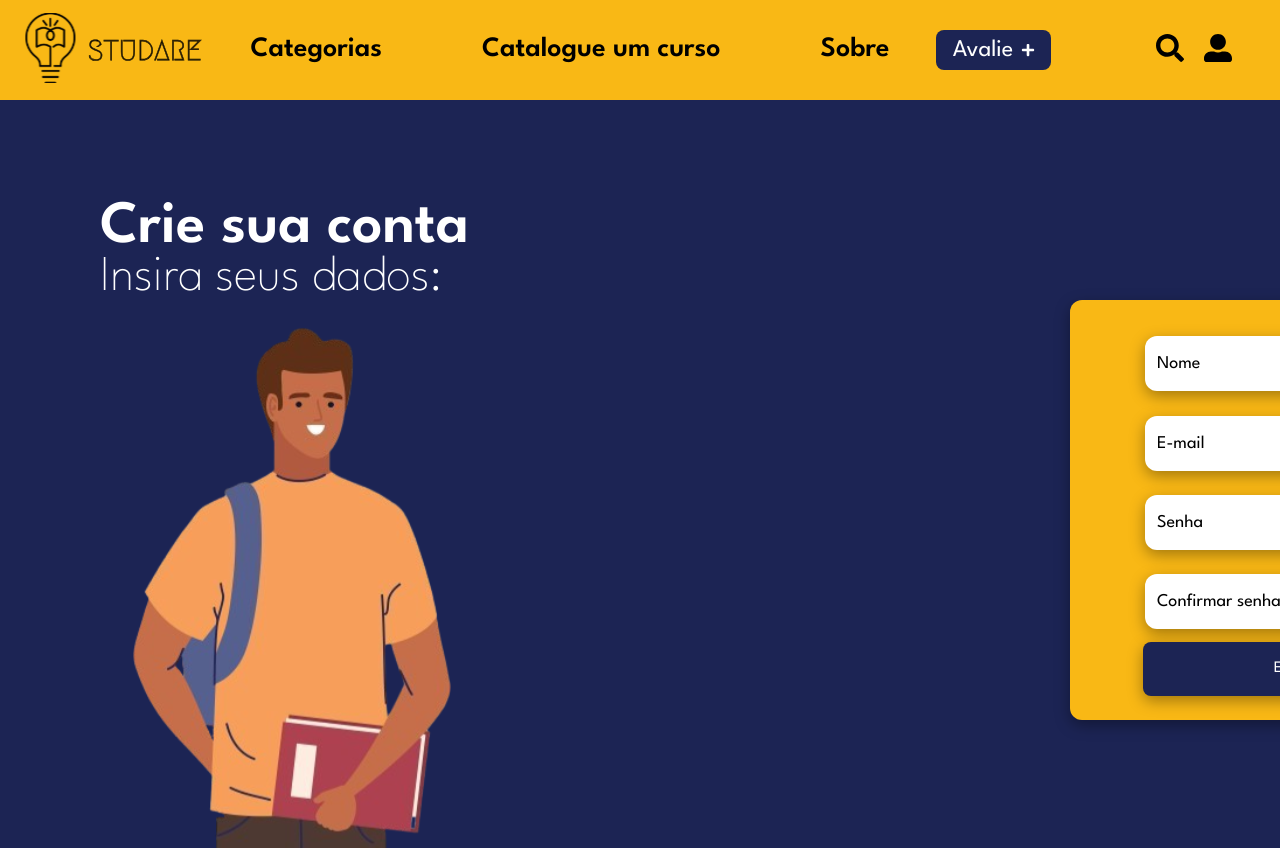
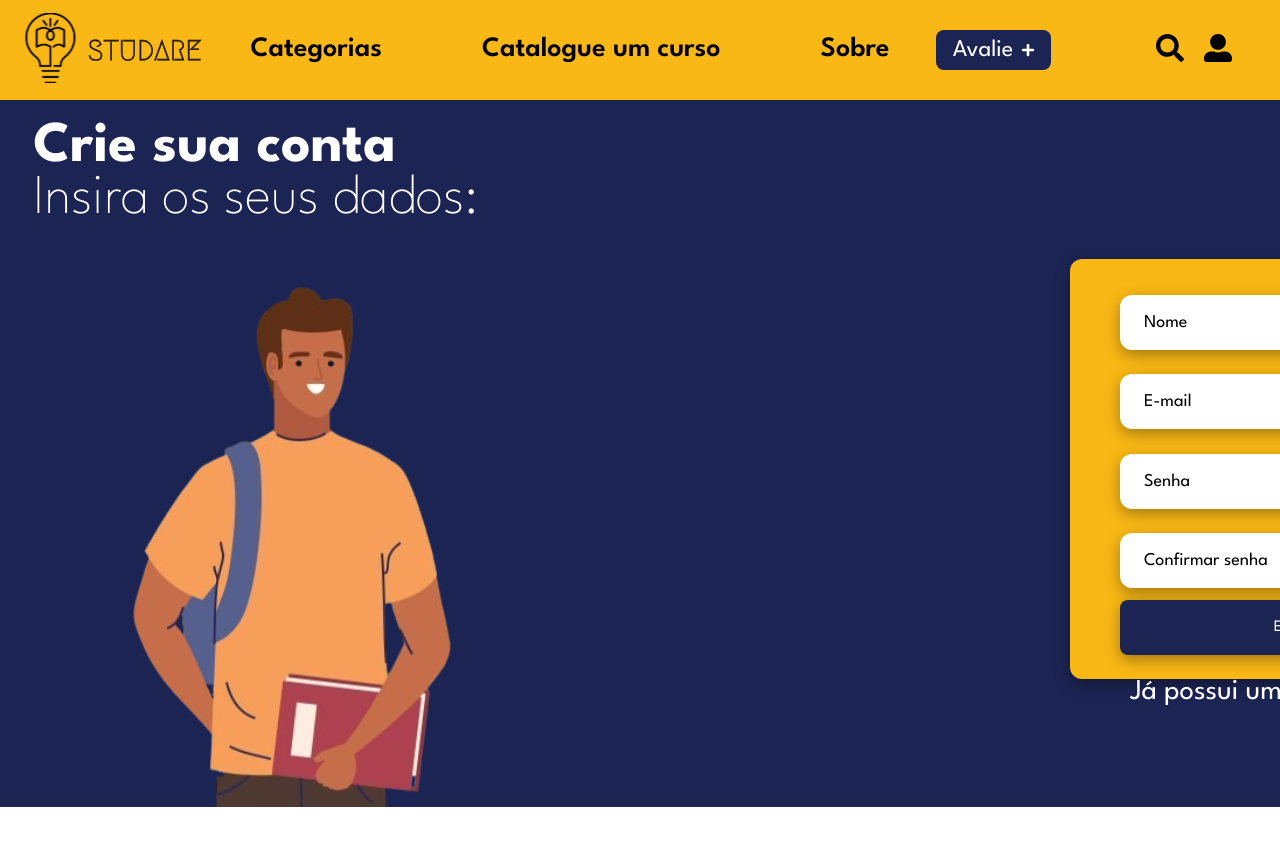
Before and after one commit to joaopedroa1/StudareFront-End, a React (Vite) app: page /cadastro in a window 1280 px wide. Shown: the top 848 px of the page. After the commit the page ends 807 px from the top, so only its background shows below. Built offline with nearby package versions, Linux system fonts and the light colour scheme.

Commit message:
feat: add login button

```diff
--- a/src/components/Cadastro/index.jsx
+++ b/src/components/Cadastro/index.jsx
@@ -1,5 +1,6 @@
 import './style.css'
 import estudante from '../../assets/estudante.svg'
+import { Link } from 'react-router-dom';
 
 export const Cadastro = () =>{
     return(
@@ -8,10 +9,11 @@ export const Cadastro = () =>{
        <div className = 'invisivi'></div>
         <div className="introducao">
             <h1 className='criarContaTexto'>Crie sua conta</h1>
-            <h1 className='insiraDadosTexto'>Insira seus dados:</h1>
+            <h1 className='insiraDadosTexto'>Insira os seus dados:</h1>
         </div>
         <div className='estudanteEform'>
             <img src={ estudante } alt="" />
+            <div className='formElogin'>
             <div className='formularioCadastro'>
                 <form className='preencher' action="">
                     <input type="text" className='campo nome' placeholder='Nome'/>
@@ -21,6 +23,8 @@ export const Cadastro = () =>{
                 </form>
                 <button className='botaoEnviar'>Enviar</button>
             </div>
+            <h1 className='verificaLogin'>Já possui uma conta? <Link to = '/login' className='loginTxt'>Login</Link></h1>
+            </div>
         </div>
        </div>
         </>
--- a/src/components/Cadastro/style.css
+++ b/src/components/Cadastro/style.css
@@ -1,28 +1,52 @@
 .fundo{
     background-color: #1C2454;
+    height: 100%;
+    width: 100%;
 }
 .introducao{
-    padding: 100px;
-    height: 20vh;
+    padding: 2.6%;
+    height: 5%;
 }
 
 .invisivi{
-    height: 100px;
+    height: 11vh;
     width: 100%;
+}
+
+.formElogin{
+    display: flex;
+    flex-direction: column;
+    align-items: center;
+    justify-content: space-between;
+    height: 73%;
+}
+
+.loginTxt{
+    font-weight: 700;
+    text-decoration: none;
+    color: white;
 }
 
 .criarContaTexto{
     font-family: "League Spartan", sans-serif;
     color: white;
-    font-weight: 600;
-    font-size: 60px;
+    font-weight: 700;
+    font-size: 360%;
+}
+
+.verificaLogin{
+    font-family: "League Spartan", sans-serif;
+    color: white;
+    font-weight:400;
+    text-decoration: none;
+    font-size: 180%;
 }
 
 .insiraDadosTexto{
     font-family: "League Spartan", sans-serif;
     color: white;
-    font-weight: 100;
-    font-size: 50px;
+    font-weight: 150;
+    font-size: 350%;
 }
 
 .estudanteEform{
@@ -56,8 +80,9 @@
 .campo{
     box-shadow: rgba(0, 0, 0, 0.35) 0px 5px 15px;
     box-shadow: #000;
+    padding: 24px;
     height: 55px;
-    width: 300px;
+    width: 350px;
     text-decoration: none;
     font-size: 18px;
     outline: none;
@@ -68,7 +93,6 @@
 }
 
 ::placeholder{
-    padding: 12px;
     color: #000;
 }
 
@@ -82,9 +106,20 @@
     background-color: #1C2454;
     color: white;
     gap: 8px;
-    width: 305px;
+    width: 350px;
     height: 60px;
     border: none;
     border-radius: 8px;
     cursor: pointer;
 }
+
+@keyframes aumento{
+    from{width: 350px; height:60px}
+    to{width: 360px; height: 70px;}
+}
+
+.botaoEnviar:hover{
+    animation-name:aumento ;
+    animation-duration: 0.25s;
+    animation-fill-mode: forwards;
+}
```
